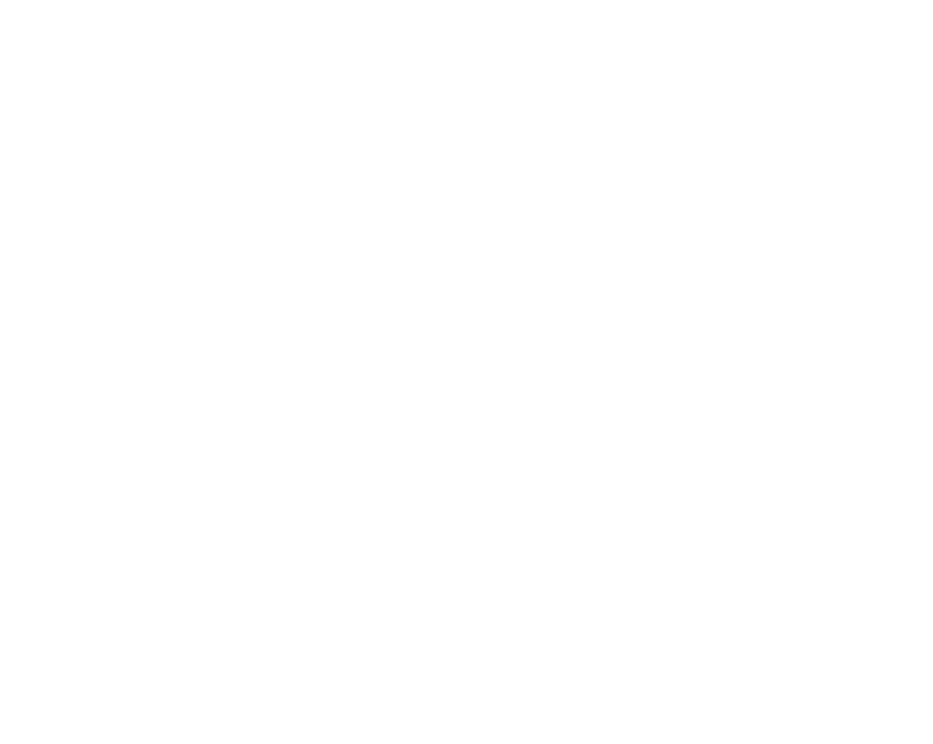
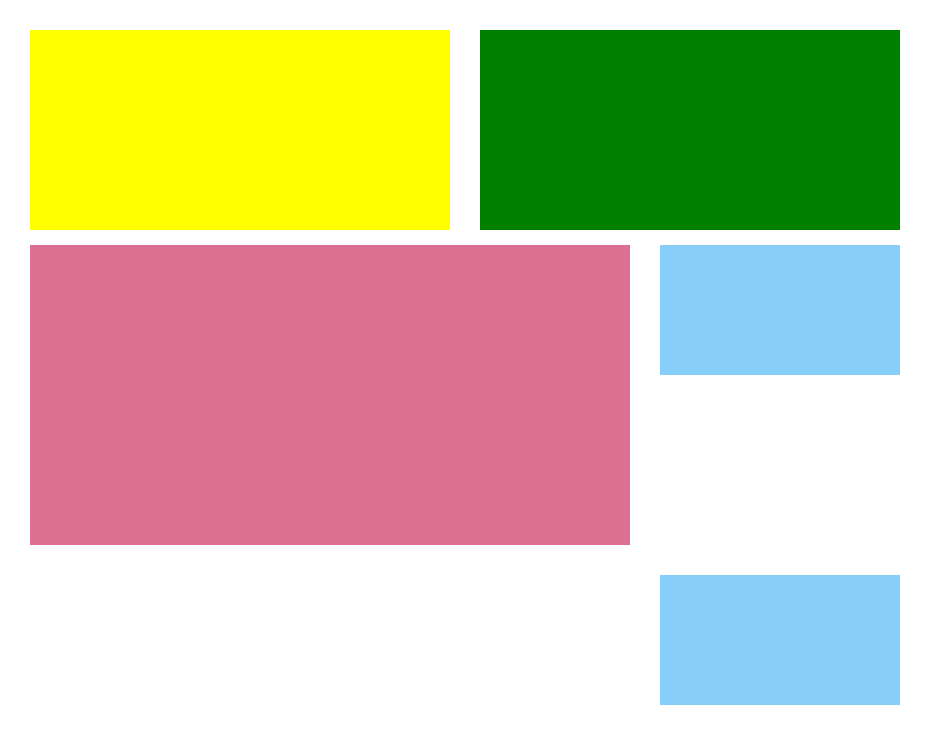
Before and after one commit to YaraPolk/Home_work3, a plain HTML site: page index.html in a window 1280 px wide. Shown: the whole page, without its empty margins (0-933 px from the left). Drawn offline with Linux system fonts and the light colour scheme; files that its build step writes are made by us from their sources.

Commit message:
Задание1

```diff
--- a/css/main.css
+++ b/css/main.css
@@ -2,3 +2,47 @@
     margin: 0;
     padding: 0;
 }
+
+.boby-block {
+    display: flex;
+    width: 900px;
+    height: 200px;
+    margin: 15px;
+    justify-content: flex-end;
+}
+
+.block2 {
+    flex-wrap: wrap;
+}
+
+#b1 {
+    background-color: yellow;
+    width: 450px;
+    height: 200px;
+    margin: 15px;
+}
+
+#b2 {
+    display: flex;
+    background-color: green;
+    flex-basis: 450px;
+    height: 200px;
+    margin: 15px;
+}
+
+#b3 {
+    background-color: palevioletred;
+    width: 600px;
+    height: 300px;
+    margin: 15px;
+}
+
+#b4, #b5 {
+    background-color: lightskyblue;
+    width: 240px;
+    height: 130px;
+    margin: 15px;
+}
+#b5 {
+    align-self: flex-start;
+}
--- a/index.html
+++ b/index.html
@@ -5,12 +5,14 @@
     <meta http-equiv="X-UA-Compatible" content="IE=edge">
     <title>Page Title</title>
     <meta name="viewport" content="width=device-width, initial-scale=1">
-    <link rel="stylesheet" type="text/css" media="screen" href="main.css"/>
+    <link rel="stylesheet" type="text/css" media="screen" href="css/main.css"/>
 </head>
 <body>
-    <div class="boby-lock">
+    <div class="boby-block">
         <div id="b1"></div>
         <div id="b2"></div>
+    </div>
+    <div class="boby-block block2">
         <div id="b3"></div>
         <div id="b4"></div>
         <div id="b5"></div>
```
